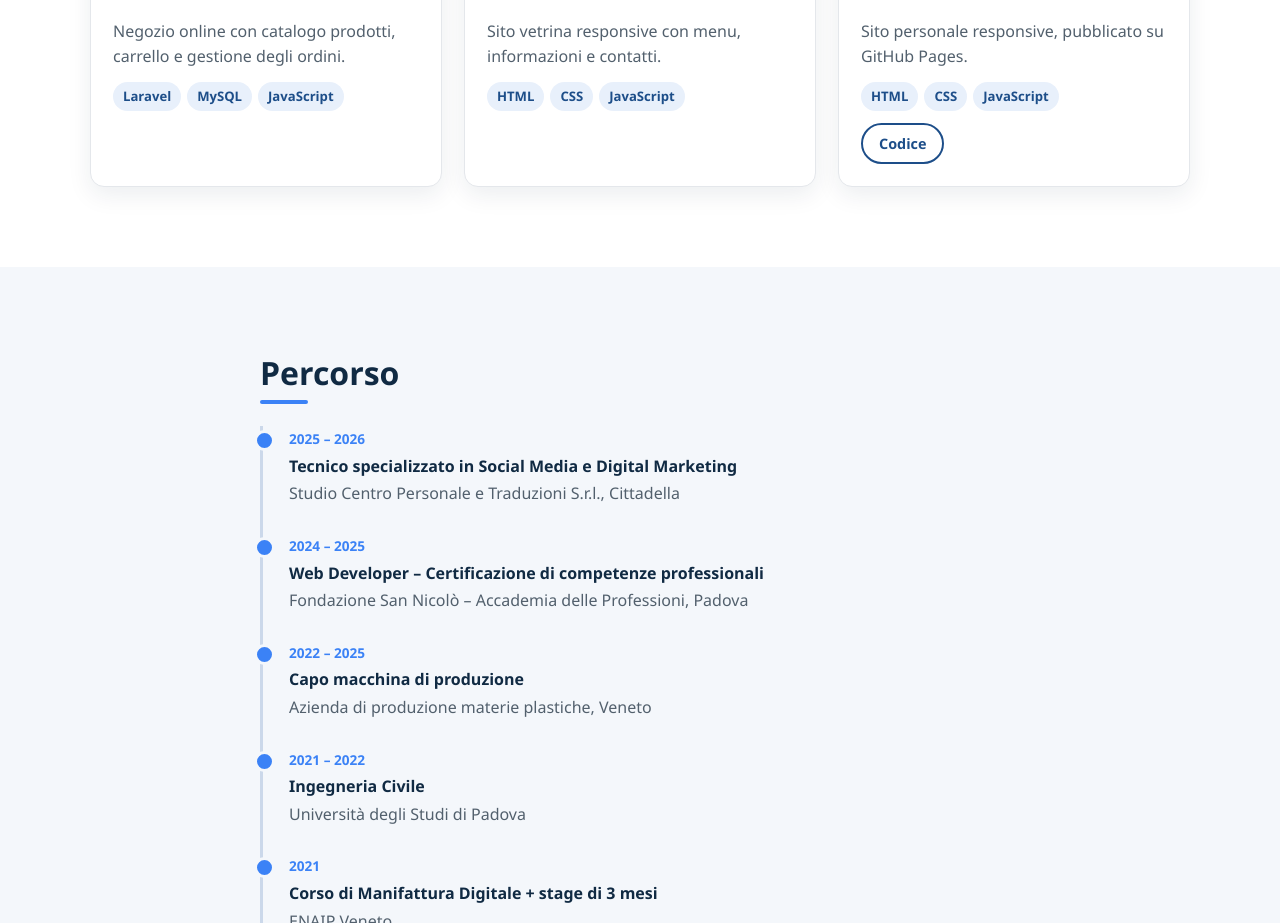
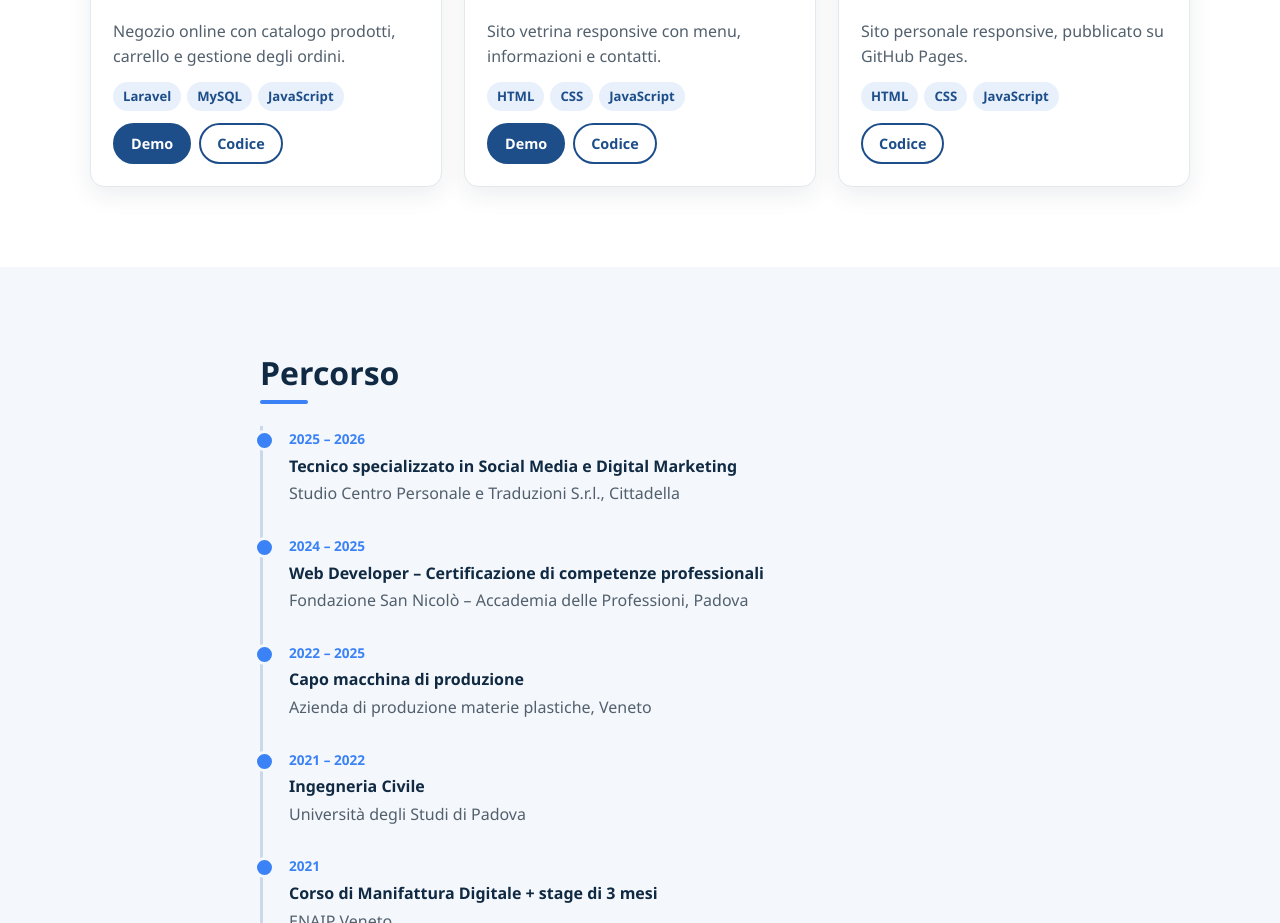
Before and after one commit to ayoubbalhouh/ayoubbalhouh.github.io, a plain HTML site: page index.html in a window 1280 px wide. Shown: the part 1976-2899 px from the top of the page. Drawn offline with Linux system fonts and the light colour scheme.

Commit message:
Add files via upload

```diff
--- a/index.html
+++ b/index.html
@@ -97,12 +97,10 @@
           <h4>E-commerce</h4>
           <p>Negozio online con catalogo prodotti, carrello e gestione degli ordini.</p>
           <div class="tags"><span>Laravel</span><span>MySQL</span><span>JavaScript</span></div>
-          <!-- Aggiungi qui i link quando il progetto è su GitHub:
           <div class="project-links">
-            <a href="LINK_DEMO" class="btn btn-small">Demo</a>
-            <a href="LINK_CODICE" class="btn btn-small btn-outline">Codice</a>
+            <a href="#" class="btn btn-small">Demo</a>
+            <a href="#" class="btn btn-small btn-outline">Codice</a>
           </div>
-          -->
         </div>
       </article>
 
@@ -112,12 +110,10 @@
           <h4>Sito per pizzeria</h4>
           <p>Sito vetrina responsive con menu, informazioni e contatti.</p>
           <div class="tags"><span>HTML</span><span>CSS</span><span>JavaScript</span></div>
-          <!-- Aggiungi qui i link quando il progetto è su GitHub:
           <div class="project-links">
-            <a href="LINK_DEMO" class="btn btn-small">Demo</a>
-            <a href="LINK_CODICE" class="btn btn-small btn-outline">Codice</a>
+            <a href="#" class="btn btn-small">Demo</a>
+            <a href="#" class="btn btn-small btn-outline">Codice</a>
           </div>
-          -->
         </div>
       </article>
 
@@ -128,7 +124,7 @@
           <p>Sito personale responsive, pubblicato su GitHub Pages.</p>
           <div class="tags"><span>HTML</span><span>CSS</span><span>JavaScript</span></div>
           <div class="project-links">
-            <a href="https://github.com/ayoubbalhouh/ayoubbalhouh.github.io" class="btn btn-small btn-outline" target="_blank" rel="noopener">Codice</a>
+            <a href="#" class="btn btn-small btn-outline">Codice</a>
           </div>
         </div>
       </article>
@@ -157,7 +153,7 @@
     <div class="contact-actions">
       <a href="mailto:ayoub.balhouh@yahoo.com" class="btn">✉️ ayoub.balhouh@yahoo.com</a>
       <a href="https://www.linkedin.com/in/ayoub-balhouh-688922360" class="btn btn-outline" target="_blank" rel="noopener">LinkedIn</a>
-      <a href="https://github.com/ayoubbalhouh" class="btn btn-outline" target="_blank" rel="noopener">GitHub</a>
+      <a href="#" class="btn btn-outline" target="_blank" rel="noopener">GitHub</a>
     </div>
   </div>
 </section>
```
